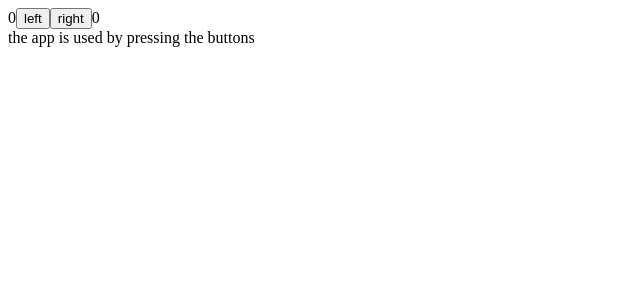
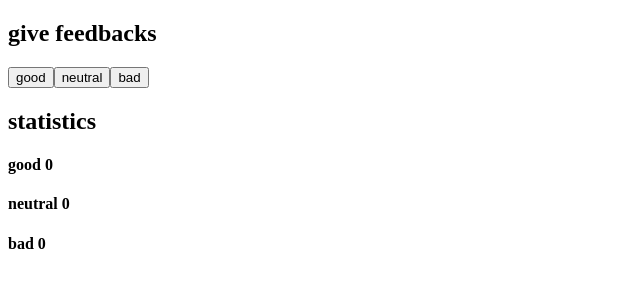
Before and after one commit to IlBardoHammer/fullStackOpenCourse, a React (Vite) app in the folder part1/: page / in a window 1280 px wide. Shown: the top 300 px of the page, without its empty margins (0-640 px from the left). Built offline with nearby package versions, Linux system fonts and the light colour scheme.

Commit message:
created unicafe folder with a ex 1.6

```diff
--- a/part1/src/main.jsx
+++ b/part1/src/main.jsx
@@ -1,8 +1,8 @@
 import React from 'react'
 import ReactDOM from 'react-dom/client'
 
-import App from './courseinfo/App.jsx'
-// import App from './unicafe/App.jsx'
+// import App from './courseinfo/App.jsx'
+import App from './unicafe/App.jsx'
 // import App from './anecdotes/App.jsx'
 
 ReactDOM.createRoot(document.getElementById('root')).render(<App />)
--- /dev/null
+++ b/part1/src/unicafe/App.jsx
@@ -0,0 +1,48 @@
+import { useState } from 'react'
+
+const Button = ({text, handleClick}) => <button onClick={handleClick}>{text}</button>
+const Display = ({good, neutral, bad}) => {
+  return (
+    <div>
+      <h4>good {good}</h4>
+      <h4>neutral {neutral}</h4>
+      <h4>bad {bad}</h4>
+    </div>
+  )
+}
+
+
+const App = () => {
+  // save clicks of each button to its own state
+  const [good, setGood] = useState(0)
+  const [neutral, setNeutral] = useState(0)
+  const [bad, setBad] = useState(0)
+
+  const onGoodClick = () => {
+    const updateClick = good + 1;
+    setGood(updateClick);
+  }
+
+  const onNeutralClick = () => {
+    const updateClick = neutral + 1;
+    setNeutral(updateClick);
+  }
+
+  const onBadClick = () => {
+    const updateClick = bad + 1;
+    setBad(updateClick);
+  }
+
+  return (
+    <div>
+      <h2>give feedbacks</h2>
+      <Button text="good" handleClick={onGoodClick}/>
+      <Button text="neutral" handleClick={onNeutralClick}/>
+      <Button text="bad" handleClick={onBadClick}/>
+      <h2>statistics</h2>
+      <Display good={good} neutral={neutral} bad={bad} />
+    </div>
+  )
+}
+
+export default App
```
